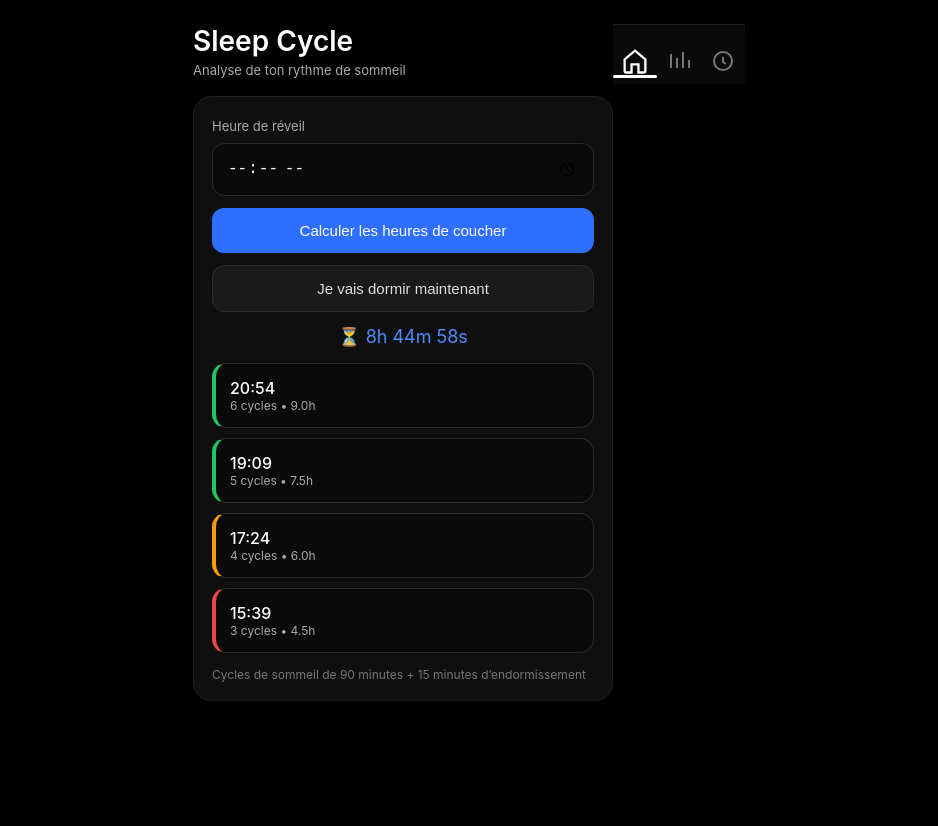
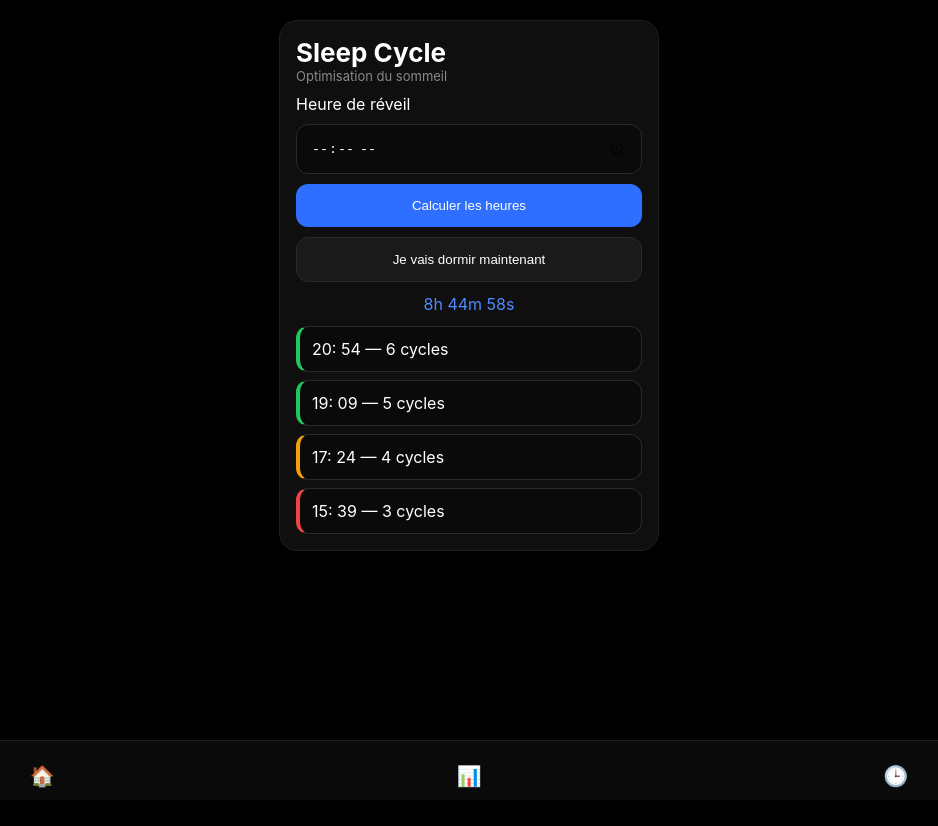
Before and after one commit to tlecalvez2407-wq/sleep-app, a plain HTML site: page index.html in a window 1280 px wide. Both pictures are taken after a click on the button "Je vais dormir maintenant". Shown: the whole page, without its empty margins (171-1109 px from the left). After the commit the page ends 800 px from the top, so only its background shows below. Drawn offline with Linux system fonts and the light colour scheme.

Commit message:
auto update

```diff
--- a/app.js
+++ b/app.js
@@ -1,217 +1,119 @@
-console.log("VERSION 2026 - APP JS CHARGE");
+console.log("Sleep app loaded");
+
 const cycle = 90;
 const latency = 15;
 
 let targetTime = null;
 let timerInterval = null;
 
-function format(d){
-    return d.toTimeString().slice(0,5);
+/* NAVIGATION */
+function switchView(view){
+
+    document.querySelectorAll(".view").forEach(v=>{
+        v.classList.remove("active");
+    });
+
+    document.getElementById(view+"View").classList.add("active");
+
+    document.querySelectorAll(".navbar button").forEach(b=>{
+        b.classList.remove("active");
+    });
+
+    if(view === "home") document.querySelectorAll(".navbar button")[0].classList.add("active");
+    if(view === "stats") document.querySelectorAll(".navbar button")[1].classList.add("active");
+    if(view === "history") document.querySelectorAll(".navbar button")[2].classList.add("active");
 }
 
+/* RESET TIMER */
 function clearTimer(){
     targetTime = null;
+    if(timerInterval) clearInterval(timerInterval);
     document.getElementById("timer").innerText = "";
-
-    if(timerInterval){
-        clearInterval(timerInterval);
-        timerInterval = null;
-    }
 }
 
-/* =========================
-   CALCUL HEURES DE COUCHER
-========================= */
-function calc() {
+/* CALCUL HEURES */
+function calc(){
 
     clearTimer();
 
     const wake = document.getElementById("wake").value;
-    if (!wake) return;
+    if(!wake) return;
 
-    const [h, m] = wake.split(":").map(Number);
+    const [h,m] = wake.split(":").map(Number);
 
-    const resultsDiv = document.getElementById("results");
-    resultsDiv.innerHTML = "";
+    const res = document.getElementById("results");
+    res.innerHTML = "";
 
-    const options = [6, 5, 4, 3];
+    [6,5,4,3].forEach(cycles=>{
 
-    let results = [];
+        let total = cycles * (cycle + latency);
 
-    options.forEach(cycles => {
+        let base = new Date();
+        base.setHours(h,m);
 
-        let totalMinutes = cycles * (cycle + latency);
+        let sleep = new Date(base.getTime() - total*60000);
 
-        let wakeDate = new Date();
-        wakeDate.setHours(h);
-        wakeDate.setMinutes(m);
+        let cls = cycles >= 5 ? "good" : cycles === 4 ? "medium" : "bad";
 
-        let sleepTime = new Date(wakeDate.getTime() - totalMinutes * 60000);
-
-        let hours = sleepTime.getHours().toString().padStart(2, "0");
-        let minutes = sleepTime.getMinutes().toString().padStart(2, "0");
-
-        let cls = "";
-
-        if (cycles === 6 || cycles === 5) cls = "good";
-        else if (cycles === 4) cls = "medium";
-        else cls = "bad";
-
-        results.push(`
-            <div class="result-card ${cls}">
-                <div>
-                    <div class="result-time">${hours}:${minutes}</div>
-                    <div class="result-info">${cycles} cycles • ${(cycles*1.5).toFixed(1)}h</div>
-                </div>
-            </div>
-        `);
+        res.innerHTML += `
+        <div class="result ${cls}">
+            ${sleep.getHours().toString().padStart(2,"0")}:
+            ${sleep.getMinutes().toString().padStart(2,"0")}
+            — ${cycles} cycles
+        </div>`;
     });
-
-    resultsDiv.innerHTML = results.join("");
 }
 
-/* =========================
-   MODE "JE VAIS DORMIR"
-========================= */
+/* MODE DODO */
 function sleepNow(){
 
     clearTimer();
 
     const now = new Date();
-    const results = document.getElementById("results");
-    results.innerHTML = "";
+    const res = document.getElementById("results");
+    res.innerHTML = "";
 
-    const cycles = [6,5,4,3];
+    [6,5,4,3].forEach((c,i)=>{
 
-    let output = [];
+        let t = new Date(now.getTime() + c*(cycle+latency)*60000);
 
-    cycles.forEach((c,i)=>{
+        let cls = c >= 5 ? "good" : c === 4 ? "medium" : "bad";
 
-        const t = new Date(now.getTime() + ((c*(cycle+latency))*60000));
-
-        let hours = t.getHours().toString().padStart(2,"0");
-        let minutes = t.getMinutes().toString().padStart(2,"0");
-
-        let cls = "";
-
-        if(c === 6 || c === 5) cls = "good";
-        else if(c === 4) cls = "medium";
-        else cls = "bad";
-
-        output.push(`
-            <div class="result-card ${cls}">
-                <div>
-                    <div class="result-time">${hours}:${minutes}</div>
-                    <div class="result-info">${c} cycles • ${(c*1.5).toFixed(1)}h</div>
-                </div>
-            </div>
-        `);
+        res.innerHTML += `
+        <div class="result ${cls}">
+            ${t.getHours().toString().padStart(2,"0")}:
+            ${t.getMinutes().toString().padStart(2,"0")}
+            — ${c} cycles
+        </div>`;
 
         if(i === 1) targetTime = t;
     });
 
-    results.innerHTML = output.join("");
-
     startTimer();
-    notifyPermission();
 }
 
-/* =========================
-   TIMER
-========================= */
+/* TIMER */
 function startTimer(){
 
-    if(timerInterval){
-        clearInterval(timerInterval);
-    }
+    if(timerInterval) clearInterval(timerInterval);
 
     timerInterval = setInterval(()=>{
 
         if(!targetTime) return;
 
-        const diff = targetTime - new Date();
+        let diff = targetTime - new Date();
 
         if(diff <= 0){
-            document.getElementById("timer").innerText = "🔥 C'est l'heure !";
+            document.getElementById("timer").innerText = "🔥 C'est l'heure de dormir";
             return;
         }
 
-        const h = Math.floor(diff/3600000);
-        const m = Math.floor(diff%3600000/60000);
-        const s = Math.floor(diff%60000/1000);
+        let h = Math.floor(diff/3600000);
+        let m = Math.floor(diff%3600000/60000);
+        let s = Math.floor(diff%60000/1000);
 
         document.getElementById("timer").innerText =
-        `⏳ ${h}h ${m}m ${s}s`;
+        `${h}h ${m}m ${s}s`;
 
     },1000);
 }
-
-/* =========================
-   NOTIFICATIONS
-========================= */
-function notifyPermission(){
-    if(Notification.permission !== "granted"){
-        Notification.requestPermission();
-    }
-}
-
-setInterval(()=>{
-    if(targetTime && new Date() >= targetTime){
-        new Notification("Sleep Cycle 😴",{
-            body:"C'est le moment de dormir"
-        });
-    }
-},60000);
-
-let currentView = "home";
-
-function switchView(view){
-
-    const views = document.querySelectorAll(".view");
-
-    views.forEach(v => {
-        v.classList.remove("active");
-        v.style.transform = "";
-    });
-
-    const next = document.getElementById(view + "View");
-
-    // reset animation
-    next.style.transition = "none";
-    next.style.transform = "translateX(20px)";
-
-    void next.offsetWidth;
-
-    next.style.transition = "0.35s ease";
-    next.classList.add("active");
-
-    currentView = view;
-
-    updateNav(view);
-    moveIndicator(view);
-}
-
-function updateNav(active){
-
-    const buttons = document.querySelectorAll(".navbar button");
-
-    buttons.forEach(btn => btn.classList.remove("active"));
-
-    if(active === "home") buttons[0].classList.add("active");
-    if(active === "stats") buttons[1].classList.add("active");
-    if(active === "history") buttons[2].classList.add("active");
-}
-
-window.addEventListener("load", () => {
-    updateNav("home");
-});
-
-function moveIndicator(view){
-    const indicator = document.querySelector(".nav-indicator");
-
-    if(view === "home") indicator.style.transform = "translateX(0%)";
-    if(view === "stats") indicator.style.transform = "translateX(100%)";
-    if(view === "history") indicator.style.transform = "translateX(200%)";
-}
-
-console.log(document.querySelector(".nav-indicator"));
--- a/index.html
+++ b/index.html
@@ -16,81 +16,50 @@
 
 <body>
 
-<div class="container">
+<div class="app">
 
-<!-- VUE HOME -->
+<!-- HOME -->
 <div id="homeView" class="view active">
+    <div class="card">
+        <h1>Sleep Cycle</h1>
+        <p class="subtitle">Optimisation du sommeil</p>
 
-<header class="header">
-    <h1>Sleep Cycle</h1>
-    <p class="subtitle">Analyse de ton rythme de sommeil</p>
-</header>
+        <label>Heure de réveil</label>
+        <input type="time" id="wake">
 
-<div class="card">
+        <button onclick="calc()">Calculer les heures</button>
+        <button class="secondary" onclick="sleepNow()">Je vais dormir maintenant</button>
 
-<label for="wake">Heure de réveil</label>
-<input type="time" id="wake">
+        <div class="timer" id="timer"></div>
 
-<button onclick="calc()">Calculer les heures de coucher</button>
-<button class="secondary" onclick="sleepNow()">Je vais dormir maintenant</button>
-
-<div class="timer" id="timer"></div>
-
-<div id="results" class="results"></div>
-
-<p class="info">
-Cycles de sommeil de 90 minutes + 15 minutes d’endormissement
-</p>
-
+        <div id="results"></div>
+    </div>
 </div>
 
-</div>
-
-<!-- VUE STATS -->
+<!-- STATS -->
 <div id="statsView" class="view">
     <div class="card">
         <h2>Stats</h2>
-        <p>Bientôt : score de sommeil + analyse</p>
+        <p>À venir : analyse de ton sommeil</p>
     </div>
 </div>
 
-<!-- VUE HISTORIQUE -->
+<!-- HISTORY -->
 <div id="historyView" class="view">
     <div class="card">
         <h2>Historique</h2>
-        <p>Bientôt : tes nuits enregistrées</p>
+        <p>À venir : tes nuits enregistrées</p>
     </div>
 </div>
 
 </div>
 
-<!-- NAV BAR -->
+<!-- NAVBAR -->
 <div class="navbar">
 
-    <button onclick="switchView('home')">
-        <svg viewBox="0 0 24 24" class="icon">
-            <path d="M3 10.5L12 3l9 7.5V21a1 1 0 0 1-1 1h-5v-7H9v7H4a1 1 0 0 1-1-1V10.5z"
-            stroke="currentColor" stroke-width="2" fill="none"/>
-        </svg>
-    </button>
-
-    <button onclick="switchView('stats')">
-        <svg viewBox="0 0 24 24" class="icon">
-            <path d="M4 19V5m6 14V9m6 10V3m6 16V11"
-            stroke="currentColor" stroke-width="2" fill="none"/>
-        </svg>
-    </button>
-
-    <button onclick="switchView('history')">
-        <svg viewBox="0 0 24 24" class="icon">
-            <path d="M12 8v5l3 2m6-3a9 9 0 1 1-18 0 9 9 0 0 1 18 0z"
-            stroke="currentColor" stroke-width="2" fill="none"/>
-        </svg>
-    </button>
-
-    <div class="nav-indicator"></div>
-
-</div>
+<button onclick="switchView('home')">🏠</button>
+<button onclick="switchView('stats')">📊</button>
+<button onclick="switchView('history')">🕒</button>
 
 </div>
 
--- a/style.css
+++ b/style.css
@@ -1,275 +1,127 @@
-/* =========================
-   RESET
-========================= */
 *{
     margin:0;
     padding:0;
     box-sizing:border-box;
 }
 
-/* =========================
-   BASE APP
-========================= */
 body{
-    font-family:-apple-system,BlinkMacSystemFont,"Segoe UI",Roboto,sans-serif;
+    font-family:-apple-system,BlinkMacSystemFont,"Segoe UI",Roboto;
     background:#000;
     color:#fff;
-    display:flex;
-    justify-content:center;
-    padding:24px;
 }
 
-.container{
-    width:100%;
+/* APP */
+.app{
     max-width:420px;
-    position:relative;
-    min-height:100vh;
-    overflow:hidden;
+    margin:auto;
+    padding:20px;
+    padding-bottom:80px;
 }
 
-/* =========================
-   HEADER
-========================= */
-.header{
-    margin-bottom:18px;
+/* VIEWS */
+.view{
+    display:none;
 }
 
+.view.active{
+    display:block;
+}
+
+/* CARD */
+.card{
+    background:#0f0f0f;
+    border:1px solid #1f1f1f;
+    border-radius:18px;
+    padding:16px;
+}
+
+/* TEXT */
 h1{
-    font-size:28px;
-    font-weight:600;
+    font-size:26px;
 }
 
 .subtitle{
     font-size:13px;
-    color:#aaa;
-    margin-top:4px;
+    color:#888;
+    margin-bottom:10px;
 }
 
-/* =========================
-   CARD
-========================= */
-.card{
-    background:#0f0f0f;
-    border:1px solid #1f1f1f;
-    border-radius:18px;
-    padding:18px;
-}
-
-/* =========================
-   INPUTS
-========================= */
-label{
-    font-size:13px;
-    color:#aaa;
-}
-
+/* INPUT */
 input{
     width:100%;
-    margin-top:8px;
     padding:14px;
+    margin-top:10px;
     border-radius:12px;
     border:1px solid #2a2a2a;
     background:#0a0a0a;
     color:#fff;
-    font-size:16px;
 }
 
-/* =========================
-   BUTTONS
-========================= */
+/* BUTTONS */
 button{
     width:100%;
-    margin-top:12px;
+    margin-top:10px;
     padding:14px;
     border-radius:12px;
     border:none;
-    font-size:15px;
-    font-weight:500;
     background:#2f6fff;
     color:#fff;
-    transition:0.2s;
-}
-
-button:active{
-    transform:scale(0.98);
+    font-weight:500;
 }
 
 button.secondary{
     background:#1a1a1a;
     border:1px solid #2a2a2a;
-    color:#ddd;
 }
 
-/* =========================
-   TIMER
-========================= */
+/* TIMER */
 .timer{
-    margin-top:14px;
+    margin-top:12px;
     text-align:center;
     color:#4f8cff;
-    font-size:18px;
 }
 
-/* =========================
-   INFO
-========================= */
-.info{
-    margin-top:14px;
-    font-size:12px;
-    color:#777;
+/* RESULTS */
+#results{
+    margin-top:12px;
+    display:flex;
+    flex-direction:column;
+    gap:8px;
 }
 
-/* =========================
-   RESULTS
-========================= */
-.results{
-    margin-top:16px;
-    display:flex;
-    flex-direction:column;
-    gap:10px;
+.result{
+    padding:12px;
+    border-radius:12px;
+    background:#0a0a0a;
+    border:1px solid #2a2a2a;
 }
 
-.result-card{
-    padding:14px;
-    border-radius:14px;
-    border:1px solid #2a2a2a;
-    background:#0a0a0a;
-    display:flex;
-    justify-content:space-between;
-    align-items:center;
-    transition:0.2s;
-}
-
-.result-card:active{
-    transform:scale(0.98);
-}
-
-.result-time{
-    font-size:16px;
-    font-weight:500;
-}
-
-.result-info{
-    font-size:12px;
-    color:#aaa;
-}
-
-/* =========================
-   QUALITÉ
-========================= */
+/* QUALITÉ */
 .good{ border-left:4px solid #22c55e; }
 .medium{ border-left:4px solid #f59e0b; }
 .bad{ border-left:4px solid #ef4444; }
 
-/* =========================
-   VIEWS
-========================= */
-.view{
-    position:absolute;
-    top:0;
-    left:0;
-    right:0;
-
-    opacity:0;
-    transform:translateX(20px);
-    pointer-events:none;
-
-    transition:0.35s ease;
-}
-
-.view.active{
-    opacity:1;
-    transform:translateX(0);
-    pointer-events:auto;
-}
-.view.active{ display:block; }
-
-/* =========================
-   NAVBAR (FIX ULTRA CLEAN)
-========================= */
-.navbar{
-    position:fixed;
-    bottom:0;
-    left:0;
-    right:0;
-
-    height:60px;
-    background:#0a0a0a;
-    border-top:1px solid #1f1f1f;
-
-    display:flex;
-    justify-content:space-around;
-    align-items:center;
-
-    z-index:9999;
-
-    /* IMPORTANT mobile */
-    transform:translateZ(0);
-    -webkit-transform:translateZ(0);
-}
-
-/* boutons */
-.navbar button{
-    background:none;
-    border:none;
-    padding:10px;
-    display:flex;
-    align-items:center;
-    justify-content:center;
-
-    color:#777;
-    transition:0.2s;
-}
-
-/* icônes */
-.icon{
-    width:24px;
-    height:24px;
-    fill:none;
-    stroke:currentColor;
-    transition:0.2s;
-}
-
-/* actif */
-.navbar button.active{
-    color:#fff;
-}
-
-.navbar button.active .icon{
-    transform:scale(1.15);
-}
-
-/* click */
-.navbar button:active{
-    transform:scale(0.95);
-}
-
-/* =========================
-   INDICATEUR (BARRE)
-========================= */
-.nav-indicator{
-    position:absolute;
-    bottom:6px;
-    left:0;
-
-    height:3px;
-    width:33.33%;
-
-    background:#fff;
-    border-radius:10px;
-
-    transition:0.3s ease;
-}
-
+/* NAVBAR */
 .navbar{
     position:fixed;
     bottom:0;
     left:0;
     right:0;
     height:60px;
+    background:#0a0a0a;
+    border-top:1px solid #1f1f1f;
+    display:flex;
+    justify-content:space-around;
+    align-items:center;
+}
 
-    position:fixed;
-    display:flex;
+.navbar button{
+    background:none;
+    border:none;
+    font-size:20px;
+    color:#777;
+}
 
-    position:relative; /* IMPORTANT */
+.navbar button.active{
+    color:#fff;
 }
```
